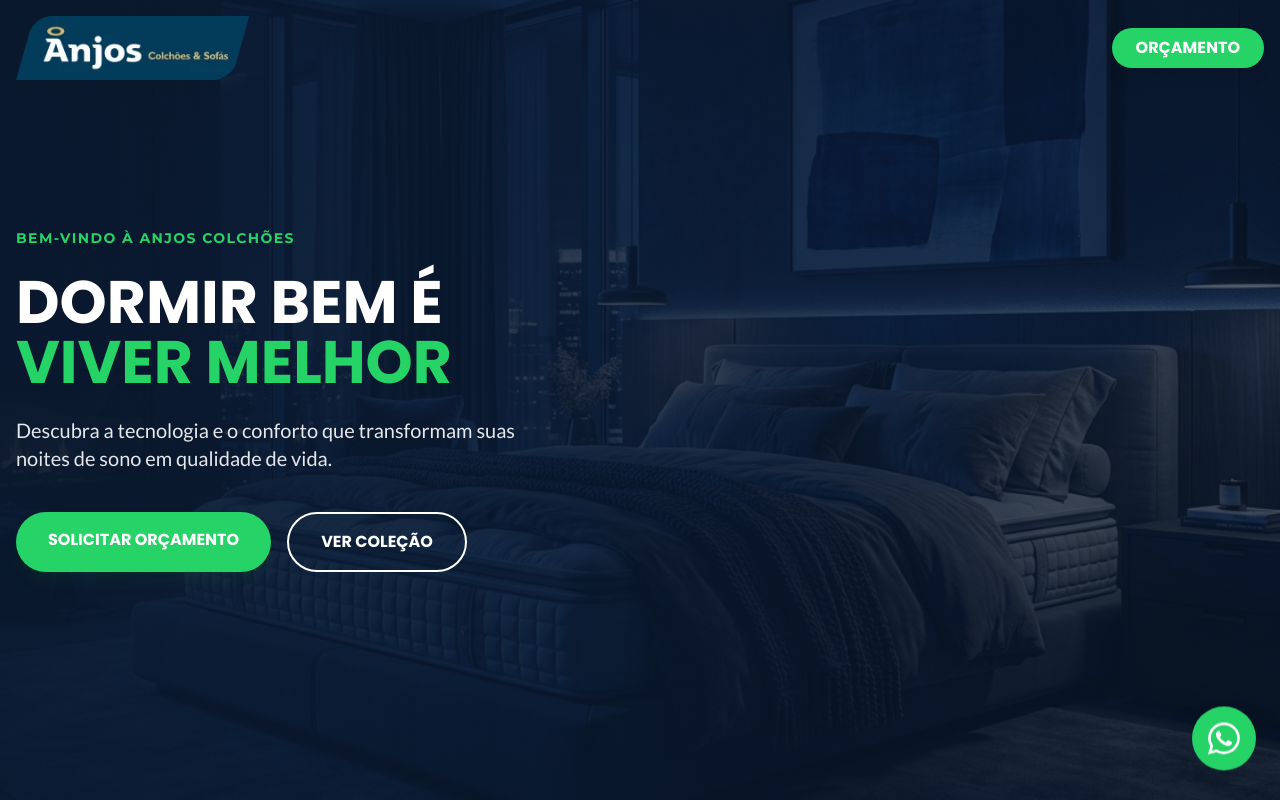
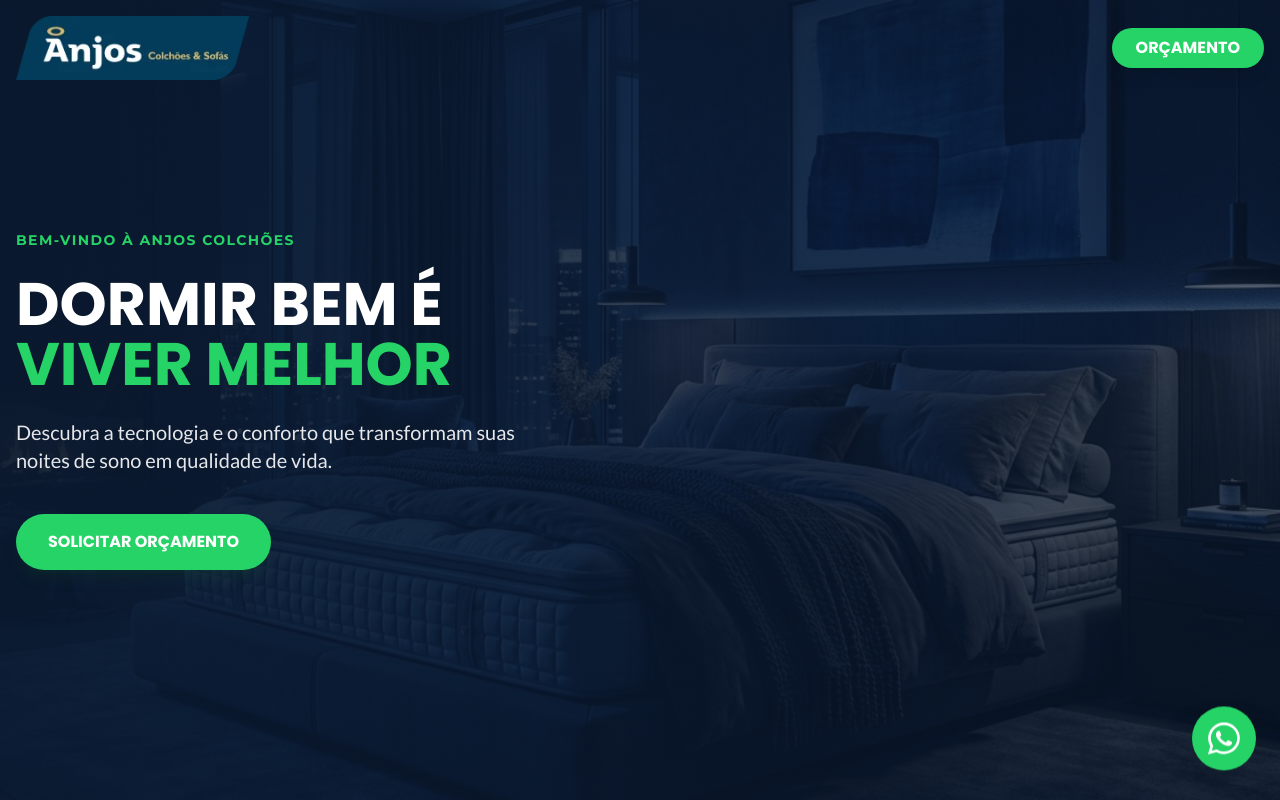
Before and after one commit to VoaNegocio/anjoscolchoes-lp, a React (Vite) app: page / in a window 1280 px wide. Shown: the top 800 px of the page. Built offline with nearby package versions, Linux system fonts and the light colour scheme.

Commit message:
mexi nos CTAs

```diff
--- a/src/components/Hero.jsx
+++ b/src/components/Hero.jsx
@@ -32,17 +32,14 @@ const Hero = () => {
                     </p>
                     <div className="pt-4 flex flex-col sm:flex-row gap-4">
                         <a
-                            href="#"
+                            href="https://wa.me/5547996974131?text=Olá, gostaria de solicitar um orçamento."
+                            target="_blank"
+                            rel="noopener noreferrer"
                             className="bg-brand-green hover:bg-green-600 text-white font-heading font-bold py-4 px-8 rounded-full text-center transition-all transform hover:-translate-y-1 shadow-lg shadow-green-900/20"
                         >
                             SOLICITAR ORÇAMENTO
                         </a>
-                        <a
-                            href="#"
-                            className="border-2 border-white hover:bg-white hover:text-brand-dark text-white font-heading font-bold py-4 px-8 rounded-full text-center transition-all"
-                        >
-                            VER COLEÇÃO
-                        </a>
+
                     </div>
                 </div>
             </div>
--- a/src/components/ProductCategories.jsx
+++ b/src/components/ProductCategories.jsx
@@ -125,7 +125,7 @@ const ProductCategories = () => {
                                         rel="noopener noreferrer"
                                         className="bg-brand-green hover:bg-green-600 text-white font-bold py-3 px-8 rounded-full shadow-lg transform hover:scale-105 transition-all w-full max-w-xs inline-block"
                                     >
-                                        VER CATÁLOGO COMPLETO
+                                        Chamar no WhatsApp
                                     </a>
                                 </div>
                             </div>
--- a/src/components/SofaSection.jsx
+++ b/src/components/SofaSection.jsx
@@ -107,7 +107,7 @@ const SofaSection = () => {
                                         rel="noopener noreferrer"
                                         className="bg-brand-green hover:bg-green-600 text-white font-bold py-3 px-8 rounded-full shadow-lg transform hover:scale-105 transition-all w-full text-sm inline-block"
                                     >
-                                        SOLICITAR CATÁLOGO
+                                        Chamar no WhatsApp
                                     </a>
                                 </div>
                             </div>
```
